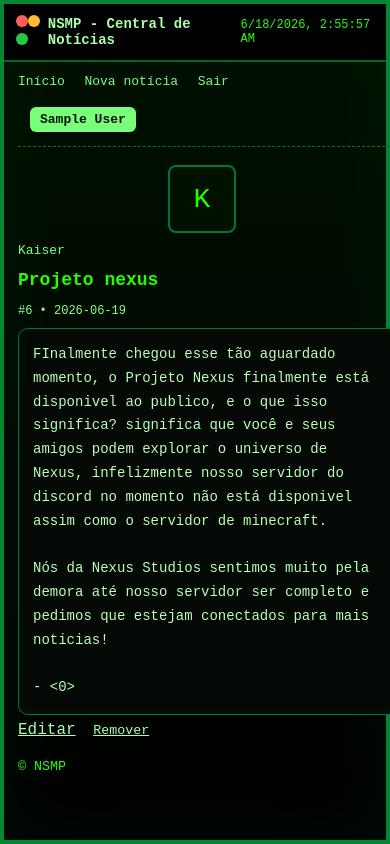
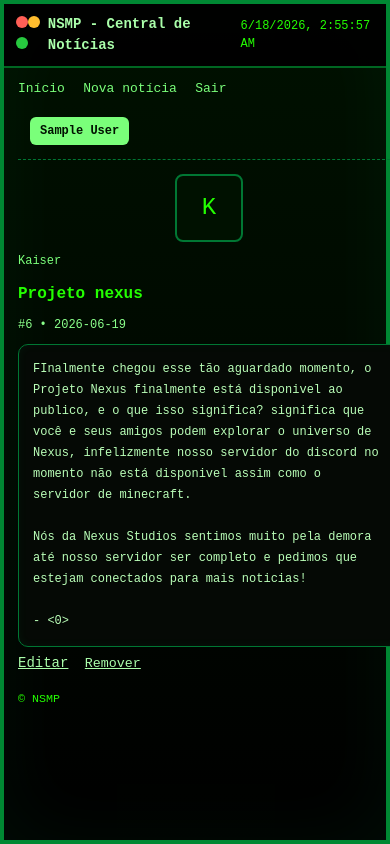
Before and after one commit to Hayato-Takahashi-VTBR/NSMP-NEWS, a Flask app: page / in a window 390 px wide. Run offline with Flask 3, Linux system fonts and the light colour scheme; the visitor is signed in with stand-in values (Sample User, id 1); data comes from the database, SQL or seed files in the repository; some libraries are stand-ins or nearby versions.

Commit message:
ui nova modpack

```diff
--- a/static/css/style.css
+++ b/static/css/style.css
@@ -1,31 +1,34 @@
+:root{
+  font-size:clamp(14px,1.6vw,18px);
+}
 .terminal-bg{background:#000;color:#23ff00;min-height:100vh;margin:0;padding:0}
 html, body{width:100%;min-height:100%;margin:0;padding:0;background:#000;color:#23ff00;overflow-x:hidden}
-body{font-family:'Courier New',Courier,monospace;box-sizing:border-box}
-.terminal-window{width:100vw;max-width:100vw;min-height:100vh;margin:0 auto;border:4px solid #083;background:linear-gradient(180deg,#001100 0,#000 100%);box-shadow:inset 0 0 80px rgba(0,255,120,0.05),0 0 30px rgba(0,255,120,0.12);box-sizing:border-box;border-radius:0}
+body{font-family:'Courier New',Courier,monospace;box-sizing:border-box;line-height:1.5;}
+.terminal-window{width:min(100%,1200px);max-width:100%;min-height:100vh;margin:0 auto;border:4px solid #083;background:linear-gradient(180deg,#001100 0,#000 100%);box-shadow:inset 0 0 80px rgba(0,255,120,0.05),0 0 30px rgba(0,255,120,0.12);box-sizing:border-box;border-radius:0}
 .terminal-topbar{display:flex;align-items:center;justify-content:space-between;padding:10px 14px;border-bottom:2px solid #062;background:rgba(0,0,0,0.95);position:sticky;top:0;z-index:20}
 .dot{width:12px;height:12px;border-radius:50%;display:inline-block}
 .dot.red{background:#ff5f56}
 .dot.yellow{background:#ffbd2e}
 .dot.green{background:#27c93f}
-.terminal-topbar .title{color:#aaffaa;font-weight:bold}
-.terminal-screen{padding:20px 24px 28px}
+.terminal-topbar .title{color:#aaffaa;font-weight:bold;font-size:clamp(14px,1.3vw,18px)}
+.terminal-screen{padding:clamp(16px,2vw,28px) clamp(18px,2.5vw,24px) clamp(24px,3vw,28px)}
 .wrap{width:100%;max-width:1200px;margin:0 auto;padding:0 18px}
 .site-header{padding:10px 0 14px 0}
 .site-header nav{margin-bottom:10px}
-.site-header a{margin-right:16px;color:#7aff7a;text-decoration:none;font-size:14px}
-.admin-badge{display:inline-block;color:#001100;background:#7aff7a;padding:5px 10px;border-radius:6px;margin-left:12px;font-weight:bold;font-size:13px}
+.site-header a{margin-right:16px;color:#7aff7a;text-decoration:none;font-size:clamp(13px,1.2vw,16px)}
+.admin-badge{display:inline-block;color:#001100;background:#7aff7a;padding:5px 10px;border-radius:6px;margin-left:12px;font-weight:bold;font-size:clamp(12px,1vw,14px)}
 
-.forum-post{display:flex;flex-wrap:wrap;border-top:1px dashed #073;padding:18px 0;min-width:0}
+.forum-post{display:flex;flex-wrap:wrap;border-top:1px dashed #073;padding:clamp(14px,1.5vw,18px) 0;min-width:0}
 .post-left{width:100px;text-align:center;padding-right:14px;flex-shrink:0}
-.avatar{width:64px;height:64px;border-radius:8px;background:#001100;border:2px solid #073;color:#23ff00;display:flex;align-items:center;justify-content:center;font-size:28px;margin:0 auto}
-.user{margin-top:10px;color:#7aff7a;font-size:13px}
+.avatar{width:64px;height:64px;border-radius:8px;background:#001100;border:2px solid #073;color:#23ff00;display:flex;align-items:center;justify-content:center;font-size:clamp(24px,2.8vw,28px);margin:0 auto}
+.user{margin-top:10px;color:#7aff7a;font-size:clamp(12px,1vw,14px)}
 .post-right{flex:1;min-width:0}
 .post-head{display:flex;justify-content:space-between;align-items:center;margin-bottom:10px;gap:14px;flex-wrap:wrap}
-.post-title{color:#23ff00;font-weight:bold;font-size:16px}
-.post-meta{color:#8aff8a;font-size:12px}
-.post-body{background:#050905;border:1px solid #073;padding:18px;border-radius:10px;overflow:hidden;box-shadow:inset 0 0 10px rgba(0,255,120,0.05)}
-.post-text{white-space:pre-wrap;color:#baffb8;margin:0;font-family:inherit;font-size:15px;line-height:1.7;word-break:break-word}
-.post-image{max-width:100%;height:auto;border:1px solid #073;padding:4px;background:#000;margin:10px 0}
+.post-title{color:#23ff00;font-weight:bold;font-size:clamp(16px,1.8vw,22px)}
+.post-meta{color:#8aff8a;font-size:clamp(11px,1vw,13px)}
+.post-body{background:#050905;border:1px solid #073;padding:clamp(14px,1.5vw,18px);border-radius:10px;overflow:hidden;box-shadow:inset 0 0 10px rgba(0,255,120,0.05)}
+.post-text{white-space:pre-wrap;color:#baffb8;margin:0;font-family:inherit;font-size:clamp(13px,1.2vw,16px);line-height:1.75;word-break:break-word}
+.post-image{max-width:100%;height:auto;border:1px solid #073;padding:4px;background:#000;margin:10px 0;display:block}
 .post-actions{margin-top:6px}
 .admin-link{color:#aaffaa;margin-right:8px}
 .linklike{background:none;border:none;color:#aaffaa;text-decoration:underline;cursor:pointer;padding:0;font-family:inherit}
@@ -43,16 +46,20 @@ button{background:#073;color:#23ff00;border:1px solid #0a6;padding:8px 12px;curs
   .post-right{width:100%}
   .site-header a{display:inline-block;margin-bottom:8px}
   .post-head{flex-direction:column;align-items:flex-start}
-  .post-title{font-size:18px}
 }
-@media(max-width:600px){
+@media(max-width:700px){
   .terminal-screen{padding:16px 14px 20px}
   .wrap{padding:0 14px}
   .terminal-topbar{padding:10px 12px}
   .terminal-topbar .title{font-size:14px}
   .clock{font-size:12px}
   .post-body{padding:14px}
-  .post-text{font-size:14px}
   .post-image{margin:12px 0}
   .site-header a{margin-right:10px;font-size:13px}
+  .post-text{font-size:clamp(12px,2.4vw,15px)}
 }
+@media(max-width:520px){
+  .post-left{padding-right:0;padding-bottom:12px}
+  .post-head{gap:10px}
+  .post-meta{font-size:12px}
+}
```
Also changed, not shown: site/static/css/style.css (+24 -17 lines).
